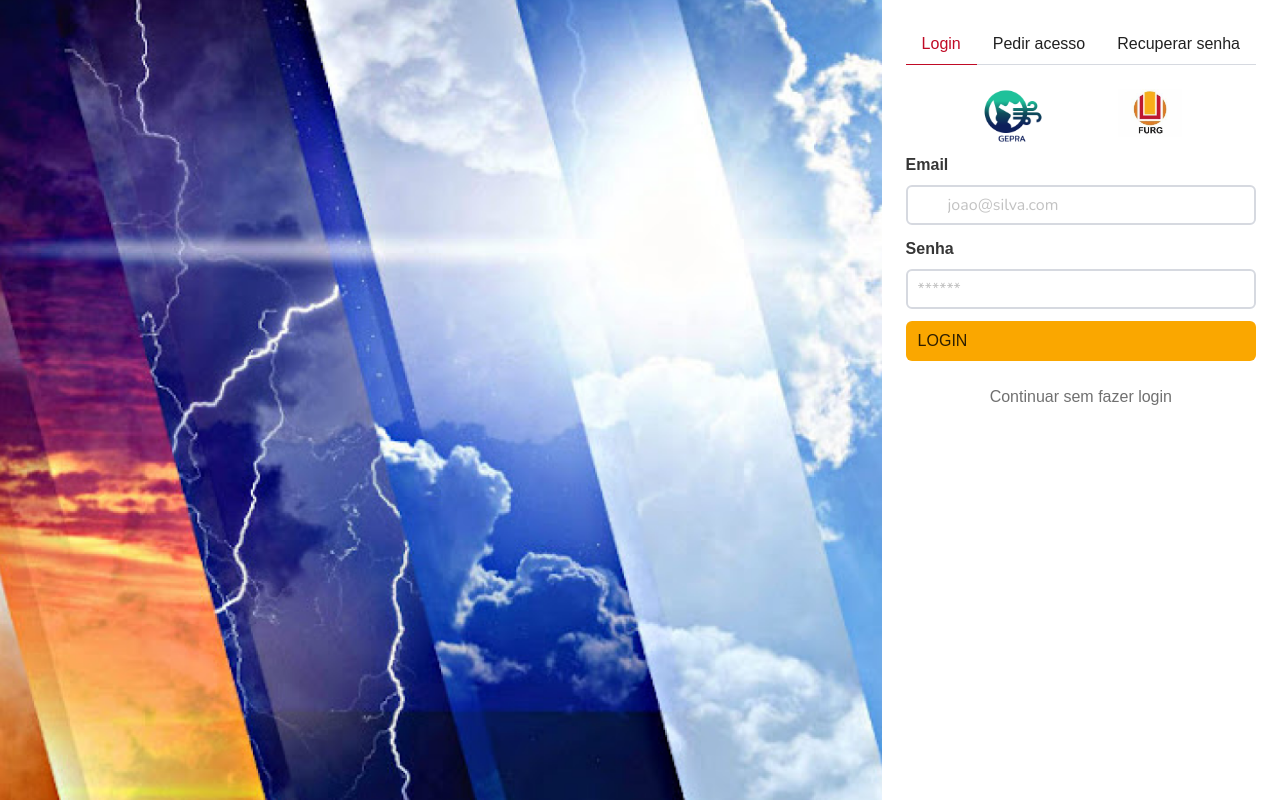
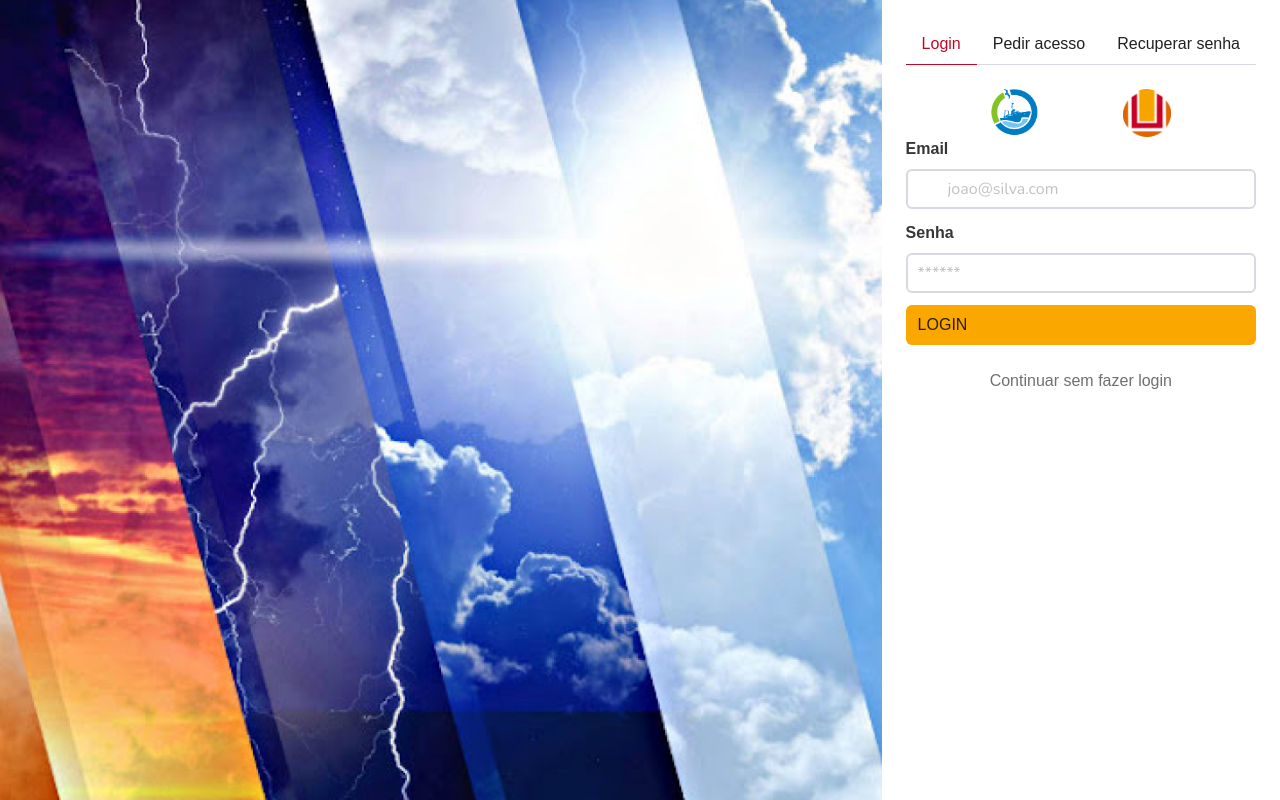
Before and after one commit to AlanDorneles/eventos-extremos, a React (Vite) app: page /login in a window 1280 px wide. Built offline with nearby package versions, Linux system fonts and the light colour scheme; no server answers.

Commit message:
Fix: home page, radar(?) and logos

```diff
--- a/src/components/menuMap/radar.tsx
+++ b/src/components/menuMap/radar.tsx
@@ -152,7 +152,7 @@ interface RadarMenuProps {
             />
             07km
           </label>
-          <label className="radio">
+          {/* <label className="radio">
             <input
               name="typeRadio"
               type="radio"
@@ -161,7 +161,7 @@ interface RadarMenuProps {
               onChange={handleRadioButtonChange}
             />
             05km
-          </label>
+          </label> */}
           <label className="radio">
             <input
               name="typeRadio"
--- a/src/components/menuPrincipal/menuPrincipal.tsx
+++ b/src/components/menuPrincipal/menuPrincipal.tsx
@@ -19,7 +19,14 @@ const MenuPrincipal: React.FC<MenuPrincipalProps> = ({ id, className }) => {
     >
       <div className="navbar-brand">
         <a className="navbar-item ml-4" href="/">
-          <img src="/gepra-logo.png" alt="Logo" />
+          <figure className="image is-48x48">
+            <img src="/logo-furg.png" alt="Logo" />
+          </figure>
+        </a>
+        <a className="navbar-item ml-1" href="/">
+          <figure className="image is-48x48">
+            <img src="/logo_IO.png" alt="Logo" />
+          </figure>
         </a>
         <a
           role="button"
@@ -37,9 +44,9 @@ const MenuPrincipal: React.FC<MenuPrincipalProps> = ({ id, className }) => {
 
       <div id="navbarBasicExample" className="navbar-menu ml-6">
         <div className="navbar-start">
-          <a className="navbar-item" href="/">
+          {/* <a className="navbar-item" href="/produtos/satelite">
             Início
-          </a>
+          </a> */}
 
           <a className="navbar-item" href="/produtos/satelite">
             Produtos
@@ -47,6 +54,10 @@ const MenuPrincipal: React.FC<MenuPrincipalProps> = ({ id, className }) => {
 
           <a className="navbar-item" href="/boletins">
             Boletins
+          </a>
+
+          <a className="navbar-item" href="/sobre">
+            Sobre
           </a>
         </div>
 
@@ -93,7 +104,7 @@ const MenuPrincipal: React.FC<MenuPrincipalProps> = ({ id, className }) => {
             </div>
           ) : (
             <a className="button is-primary m-auto" href="/login">
-              ENTRAR
+              LOGIN
             </a>
           )}
         </div>
--- a/src/contexts/typeRadar.jsx
+++ b/src/contexts/typeRadar.jsx
@@ -1,25 +1,27 @@
-import { createContext, useContext, useState, } from 'react';
-import PropTypes from 'prop-types';
+import { createContext, useContext, useState } from "react";
+import PropTypes from "prop-types";
 
 export const FilterTypeRadarContext = createContext();
 
 export const FilterTypeRadarProvider = ({ children }) => {
-  const [typeRadar, setTypeRadar] = useState('maxcappi')
+  const [typeRadar, setTypeRadar] = useState("maxcappi");
+  var radarLocalStorage = JSON.parse(localStorage.getItem("redemet-images"));
 
   const handleTypeRadar = (selectedValue) => {
     setTypeRadar(selectedValue);
+    radarLocalStorage = radarLocalStorage[selectedValue];
   };
 
   return (
-    <FilterTypeRadarContext.Provider value={{ typeRadar, setTypeRadar, handleTypeRadar}}>
+    <FilterTypeRadarContext.Provider value={{ typeRadar, setTypeRadar, handleTypeRadar, radarLocalStorage }}>
       {children}
     </FilterTypeRadarContext.Provider>
   );
 };
 
 export const useFilterTypeRadarContext = () => {
-    return useContext(FilterTypeRadarContext);
+  return useContext(FilterTypeRadarContext);
 };
 FilterTypeRadarProvider.propTypes = {
-    children: PropTypes.any
+  children: PropTypes.any
 }
--- a/src/pages/Home.jsx
+++ b/src/pages/Home.jsx
@@ -171,7 +171,8 @@ export default function Home() {
     !isMenuVisible &&
     location.pathname !== "/" &&
     location.pathname !== "/boletins" &&
-    location.pathname !== "/profile";
+    location.pathname !== "/profile" &&
+    location.pathname !== "/sobre";
 
   const dontHideItFrom =
      location.pathname === "/produtos/estacoes" || location.pathname === "/produtos/radar" || location.pathname === "/produtos/satelite" || location.pathname === "/produtos/wrf";
@@ -237,14 +238,13 @@ export default function Home() {
         {location.pathname === "/produtos/estacoes" && <Estacao />}
         {location.pathname === "/boletins" && <Boletins />}
         {location.pathname === "/profile" && <Profile/>}
+        {location.pathname === "/sobre" && <Sobre />}
 
       </main>
-      <section>{location.pathname === "/" && <Sobre />}</section>
 
       {hideItFrom &&
         location.pathname !== "/produtos/satelite" &&
         location.pathname !== "/produtos/estacoes" &&
-        location.pathname !== "/produtos/radar" &&
         location.pathname !== "/produtos/wrf" && (
           <Player
             playGif={playImages}
--- a/src/pages/HubLogin.tsx
+++ b/src/pages/HubLogin.tsx
@@ -54,12 +54,12 @@ export default function HubLogin() {
           </ul>
         </div>
         <div className="is-flex is-justify-content-space-evenly">
-            <figure className="image is-64x64">
-                <img src="/gepra-logo.png" />
-            </figure>
-            <figure className="image is-64x64">
-                <img src="/logotipo-furg.jpeg" />
-            </figure>
+          <figure className="image is-48x48">
+            <img src="/logo_IO.png" />
+          </figure>
+          <figure className="image is-48x48">
+            <img src="/logo-furg.png" />
+          </figure>
         </div>
         {/* Renderiza o formulário correspondente ao estado atual */}
         {renderForm()}
--- a/src/pages/Login.tsx
+++ b/src/pages/Login.tsx
@@ -37,7 +37,7 @@ export default function Login() {
         }
       });
       login(response.data.token, response.data.user);
-      navigate('/');
+      navigate('/produtos/radar');
     } catch (error) {
       notify('CREDENCIAIS INCORRETAS');
       console.error("Erro ao fazer login:", error);
--- a/src/routes/routes.tsx
+++ b/src/routes/routes.tsx
@@ -14,10 +14,14 @@ export const Root: React.FC = () => {
 
         <Route
           path="/login"
-          element={isAuthenticated ? <Navigate to='/'/> : <HubLogin />}
+          element={isAuthenticated ? <Navigate to='/produtos/satelite'/> : <HubLogin />}
         />
         <Route
           path="/"
+          element={<Navigate to='/produtos/satelite' />}
+        />
+        <Route
+          path="/sobre"
           element={<Home />}
         />
         <Route
--- a/src/services/redemet.js
+++ b/src/services/redemet.js
@@ -25,7 +25,7 @@ function setupWebSocket() {
 
 export const getRadarInformation = async () => {
   try {
-    response = await fetch(`http://localhost:3000/get-images-redemet-free`);
+    const response = await fetch(`http://localhost:3000/get-images-redemet-free`);
     if (response.ok) {
       const data = await response.json();
       localStorage.setItem("redemet-images", JSON.stringify(data.data));
```
Also changed, not shown: public/logo_IO.png (added).
